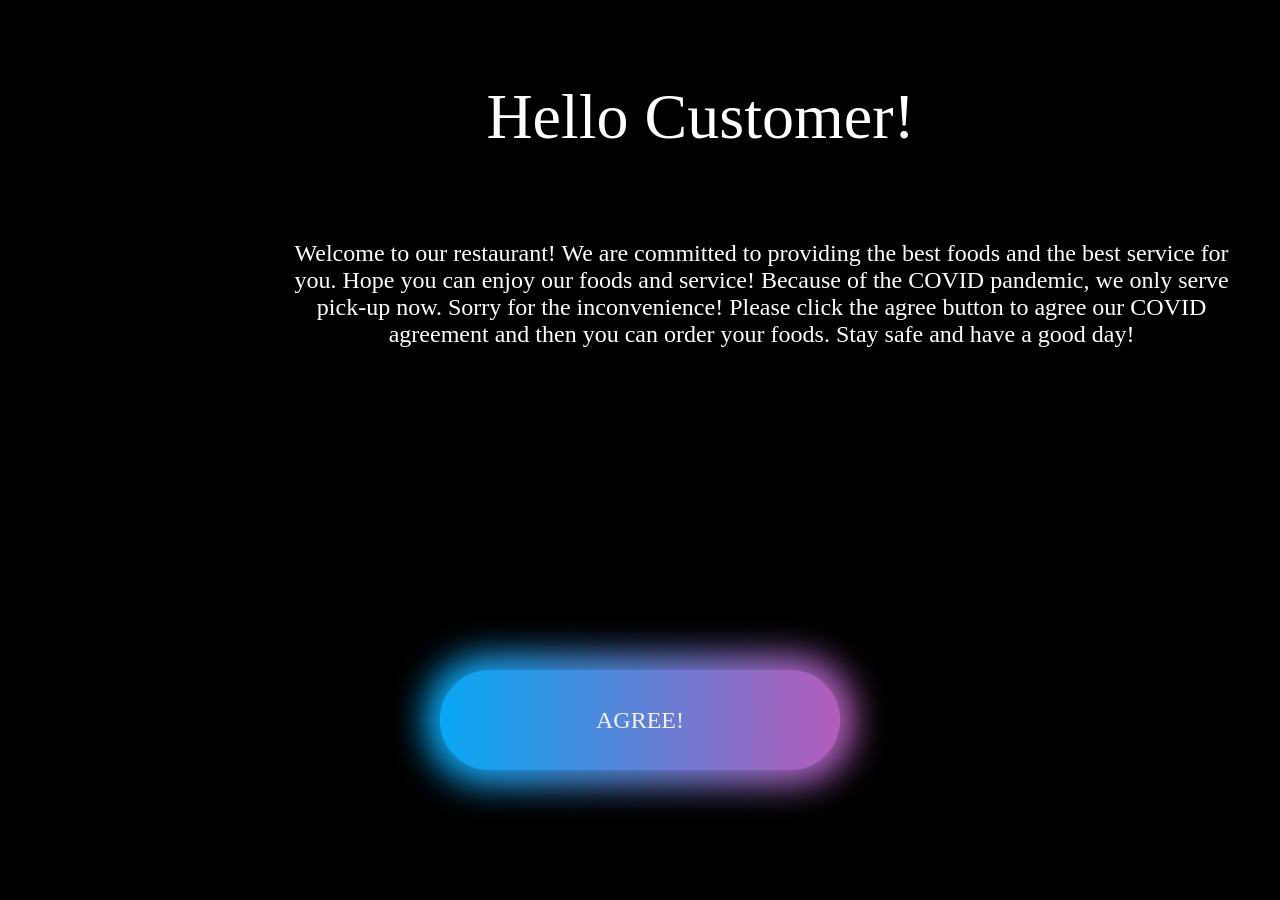
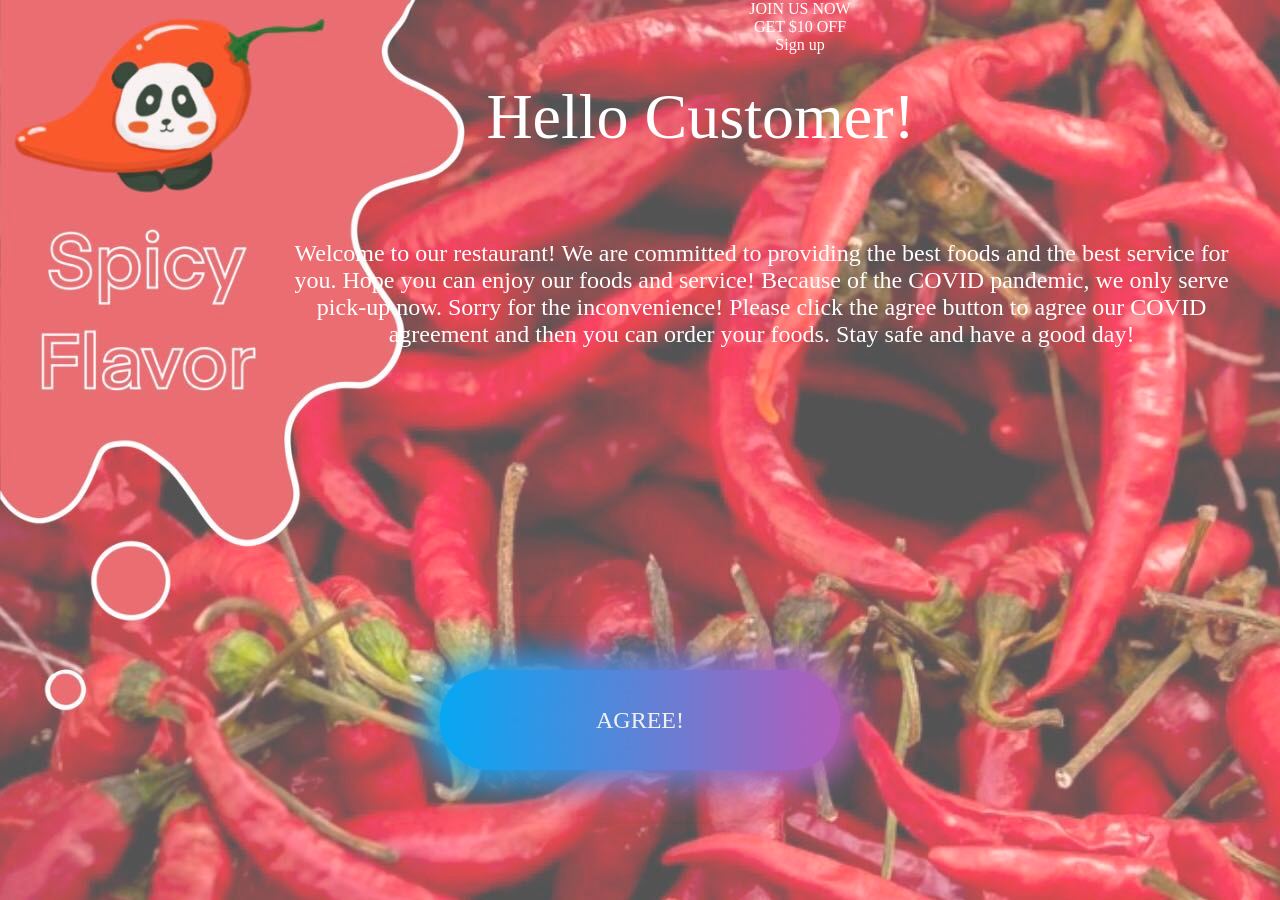
Before and after one commit to cjuanito797/groupProject, a Django app: page / in a window 1280 px wide; the page is wider, and only the part inside the window is pictured. Run offline with Django 3.2, Linux system fonts and the light colour scheme.

Commit message:
COVID page upload
Zian
03/05/2021

```diff
--- a/chinesseRestaurant/static/css/COVID.css
+++ b/chinesseRestaurant/static/css/COVID.css
@@ -1,11 +1,12 @@
-header{
+header {
     color: white;
-    width:1600px;
+    width: 1600px;
     height: 900px;
     text-align: center;
     margin: 0 auto;
 }
-#title{
+
+#title {
     position: absolute;
     top: 10%;
     left: 38%;
@@ -13,7 +14,8 @@ header{
     font-size: 64px;
     margin: 0 auto;
 }
-#titlebottom{
+
+#titlebottom {
     position: absolute;
     top: 30%;
     left: 22%;
@@ -24,19 +26,30 @@ header{
     font-size: 24px;
 }
 
-*{
-    margin:0;
-    padding:0;
+#sign_up {
+    display: inline-block;
+    width: 900px;
+    height: 200px;
 }
-body{
-    background:#000;
+
+* {
+    margin: 0;
+    padding: 0;
 }
-a{
+
+body {
+    background-image: url("../images/BackGround.jpg");
+    width: 100%;
+    height: 100%;
+}
+
+a {
     text-decoration: none;
-    position:absolute;bottom: 0px;
+    position: absolute;
+    bottom: 0px;
     left: 50%;
     top: 50%;
-    transform: translate(-50%,-50%);
+    transform: translate(-50%, -50%);
     font-size: 24px;
     background: linear-gradient(90deg, #03a9f4, #f441a5, #ffeb3b, #03a9f4);
     background-size: 400%;
@@ -49,12 +62,13 @@ a{
     border-radius: 50px;
     z-index: 1;
 }
-a::before{
+
+a::before {
     content: "";
     position: absolute;
     left: -5px;
     right: -5px;
-    top:-5px;
+    top: -5px;
     bottom: -5px;
     background: linear-gradient(90deg, #03a9f4, #f441a5, #ffeb3b, #03a9f4);
     background-size: 400%;
@@ -62,19 +76,22 @@ a::before{
     filter: blur(20px);
     z-index: -1;
 }
-a:hover::before{
+
+a:hover::before {
     animation: sun 8s infinite;
 }
-a:hover{
+
+a:hover {
     animation: sun 8s infinite;
 }
+
 @keyframes sun {
-    100%{
+    100% {
         background-position: -400% 0;
     }
 }
 
-#button{
+#button {
     position: absolute;
     bottom: 10%;
     right: 50%;
--- a/chinesseRestaurant/templates/covidPrec.html
+++ b/chinesseRestaurant/templates/covidPrec.html
@@ -8,7 +8,6 @@
     <link rel="stylesheet" href="../static/css/COVID.css">
 </head>
 <body>
-
 <header>
     <div>
         <div id="title">Hello Customer!</div>
@@ -17,6 +16,14 @@
             Hope you can enjoy our foods and service! Because of the COVID pandemic, we only serve pick-up now.
             Sorry for the inconvenience! Please click the agree button to agree our COVID agreement
             and then you can order your foods. Stay safe and have a good day!
+        </div>
+
+        <div id="sign_up">
+            <div>JOIN US NOW</div>
+            <div>GET $10 OFF</div>
+            <div>
+                <s-button @click.native="signup">Sign up</s-button>
+            </div>
         </div>
     </div>
 </header>
```
Also changed, not shown: chinesseRestaurant/static/images/BackGround.jpg (added).
